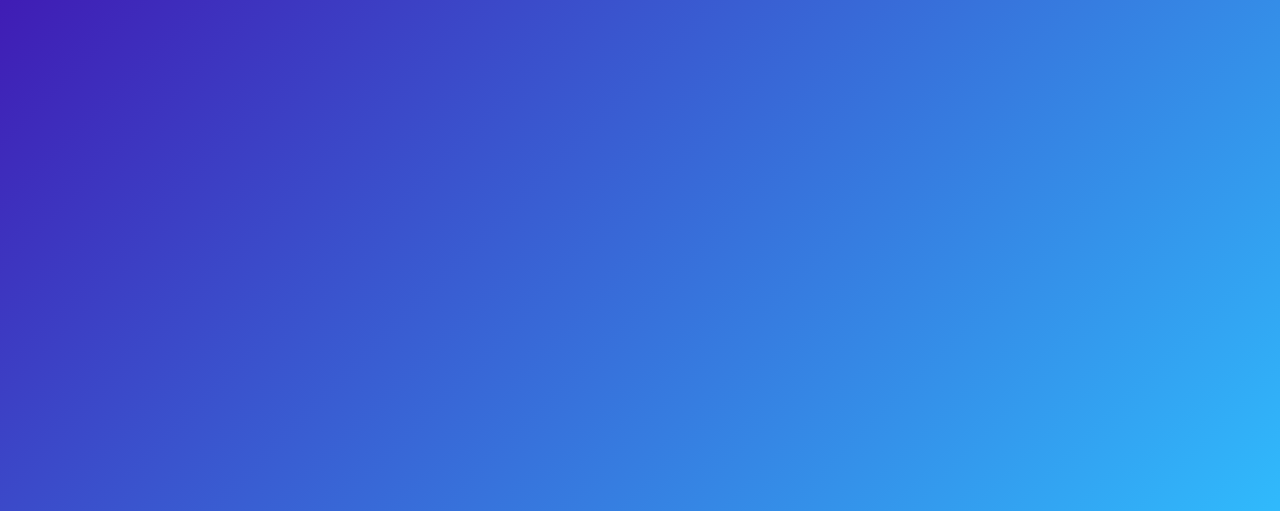
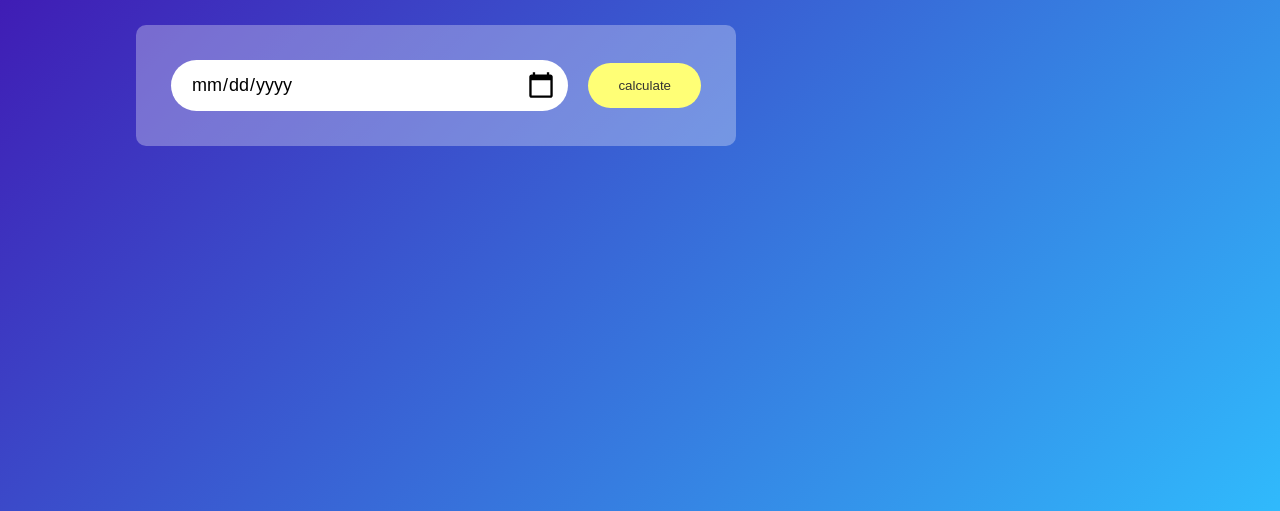
Before and after one commit to Ramakrishna4015/Age-Calculator, a plain HTML site: page index.html in a window 1280 px wide. Shown: the part 289-800 px from the top of the page. Drawn offline with Linux system fonts and the light colour scheme.

Commit message:
committed

```diff
--- a/index.html
+++ b/index.html
@@ -5,13 +5,19 @@
     <meta name="viewport" content="width=device-width, initial-scale=1.0">
     <title>AGE CALCULATOR</title>
     <link rel="stylesheet" href="style.css">
-    <script src="index.js"></script>
+
 </head>
 <body>
     <div class="container">
         <div class="calculator">
-            <h1>Javascript <br> Age calculator</h1>
+            <h1>Javascript <br> <span>Age calculator</span></h1>
+            <div class="input-box">
+                <input type="date" id="date" placeholder="Enter Date">
+                 <button onclick="calculateAge()">calculate</button>
+            </div>
+            <p id="result"></p>
         </div>
     </div>
+    <script src="index.js"></script>
 </body>
 </html>
--- a/index.js
+++ b/index.js
@@ -0,0 +1,44 @@
+ let userInput = document.getElementById("date");
+ userInput.max = new Date().toISOString().split("T")[0];
+ let result = document.getElementById("result");
+ function calculateAge(){
+        let birthDate = new Date(userInput.value);
+
+        let d1 = birthDate.getDate();
+        let m1 = birthDate.getMonth() + 1;
+        let y1 = birthDate.getFullYear();
+
+        let today =  new Date();
+
+        let d2 = today.getDate();
+        let m2 = today.getMonth()+1;
+        let y2 = today.getFullYear();
+
+        let d3,m3,y3;
+        y3=y2-y1;
+        if(m2>=m1){
+            m3=m2-m1;
+        }
+        else{
+            y3--;
+            m3 = 12+m2-m1;
+
+        }
+        if(d2 >= d1){
+            d3 = d2-d1;
+        }
+        else{
+            m3--;
+            d3 = getDaysInMonth(y1, m1)+d2-d1;
+
+        }
+        if(m3<0){
+            m3=11;
+            y3--;
+        }
+        console.log(y3,m3,d3);
+        result.innerHTML = `you are <span>${y3}</span> years ,<span>${m3}</span> months, <span>${d3}</span> days old` ;
+    }
+  function getDaysInMonth(year, month){
+        return new Date(year, month, 0).getDate();
+  }
--- a/style.css
+++ b/style.css
@@ -24,3 +24,51 @@
     font-size: 60px;
 
 }
+
+.calculator h1 span{
+    color: rgb(126, 121, 121);
+}
+.input-box{
+    margin: 40px 0;
+    padding: 35px;
+    border-radius: 10px;
+    background: rgba(255,255,255,0.3);
+    display: flex;
+    align-items: center;
+}
+.input-box input{
+    flex: 1;
+    margin-right: 20px;
+    padding: 14px 20px;
+    border: 0;
+    outline: 0;
+    font-size: 18px;
+    border-radius: 50px;
+    position: relative;
+}
+.input-box button{
+    background: #ffff76;
+    border: 0;
+    outline: 0;
+    padding: 15px 30px;
+    border-radius: 50px;
+    font-weight: 500;
+    color: #333;
+    cursor: pointer;
+
+}
+.input-box input::-webkit-calendar-picker-indicator{
+    top: 0;
+    left: 0;
+    right: 0;
+    bottom: 0;
+    width: auto;
+    height: auto;
+    position: absolute;
+    background-position: calc(100% - 10px);
+    background-size: 30px;
+    cursor: pointer;
+}
+#result span{
+    color: red;
+}
```
